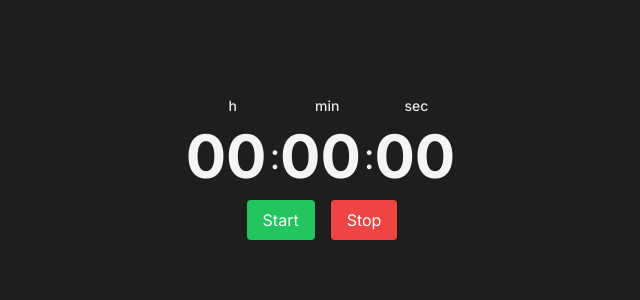
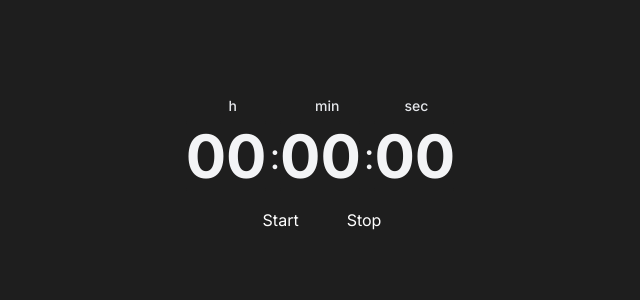
Before and after one commit to mirkobozzetto/smart_timer, a Next.js app: page / in a window 1280 px wide. Shown: the top 300 px of the page, without its empty margins (318-958 px from the left). Built offline with nearby package versions, Linux system fonts and the light colour scheme.

Commit message:
ca avance faut que je fasse du state management la

```diff
--- a/app/NumericInput.tsx
+++ b/app/NumericInput.tsx
@@ -33,12 +33,6 @@ const NumericInput = forwardRef<HTMLInputElement, NumericInputProps>(
         const lastDigit = inputValue[inputValue.length - 1];
         const tentativeValue = value[1] + lastDigit;
         const numericValue = parseInt(tentativeValue, 10);
-
-        // console.log("Handle Change:", {
-        //   inputValue,
-        //   tentativeValue,
-        //   numericValue,
-        // });
 
         if (numericValue >= min && numericValue <= max) {
           setValue(tentativeValue);
--- a/app/TimePicker.tsx
+++ b/app/TimePicker.tsx
@@ -8,6 +8,8 @@ interface TimePickerProps {
   startTimer: () => void;
   stopTimer: () => void;
   isRunning: boolean;
+  onStart: () => void;
+  onStop: () => void;
 }
 
 const TimePicker = ({ startTimer, stopTimer, isRunning }: TimePickerProps) => {
@@ -42,12 +44,12 @@ const TimePicker = ({ startTimer, stopTimer, isRunning }: TimePickerProps) => {
         />
       </div>
       <TimerButtons
-        onStart={startTimer}
-        onStop={stopTimer}
-        isRunning={isRunning}
         hoursRef={hoursRef}
         minutesRef={minutesRef}
         secondsRef={secondsRef}
+        isRunning={isRunning}
+        startTimer={startTimer}
+        stopTimer={stopTimer}
       />
     </div>
   );
--- a/app/components/TimerButtons.tsx
+++ b/app/components/TimerButtons.tsx
@@ -1,4 +1,3 @@
-// TimerButtons.tsx
 import React from "react";
 import useTimer from "../hooks/useTimer";
 
@@ -6,17 +5,23 @@ interface TimerButtonsProps {
   hoursRef: React.RefObject<HTMLInputElement>;
   minutesRef: React.RefObject<HTMLInputElement>;
   secondsRef: React.RefObject<HTMLInputElement>;
+  isRunning: boolean;
+  startTimer: () => void;
+  stopTimer: () => void;
 }
 
-const TimerButtons: React.FC<TimerButtonsProps> = ({
+const TimerButtons = ({
   hoursRef,
   minutesRef,
   secondsRef,
-}) => {
+}: TimerButtonsProps) => {
   const { startTimer, stopTimer, isRunning, timeLeft } = useTimer({
     hoursRef,
     minutesRef,
     secondsRef,
+    initialHours: parseInt(hoursRef.current?.value || "0"),
+    initialMinutes: parseInt(minutesRef.current?.value || "0"),
+    initialSeconds: parseInt(secondsRef.current?.value || "0"),
   });
 
   return (
@@ -31,14 +36,14 @@ const TimerButtons: React.FC<TimerButtonsProps> = ({
             secondsRef.current?.value
           )
         }
-        className="bg-green-500 m-2 px-4 py-2 rounded text-white"
+        className="m-2 px-4 py-2 rounded text-white"
       >
         Start
       </button>
       <button
         onClick={stopTimer}
         disabled={!isRunning}
-        className="bg-red-500 m-2 px-4 py-2 rounded text-white"
+        className="m-2 px-4 py-2 rounded text-white"
       >
         Stop
       </button>
--- a/app/page.tsx
+++ b/app/page.tsx
@@ -1,11 +1,26 @@
 "use client";
 
+import { useState } from "react";
 import TimePicker from "./TimePicker";
 
 export default function Home() {
+  const [isRunning, setIsRunning] = useState(false);
+
+  const startTimer = () => {
+    setIsRunning(true);
+  };
+
+  const stopTimer = () => {
+    setIsRunning(false);
+  };
+
   return (
     <main className="flex flex-col justify-between items-center p-24 min-h-screen">
-      <TimePicker />
+      <TimePicker
+        startTimer={startTimer}
+        stopTimer={stopTimer}
+        isRunning={isRunning}
+      />
     </main>
   );
 }
```
